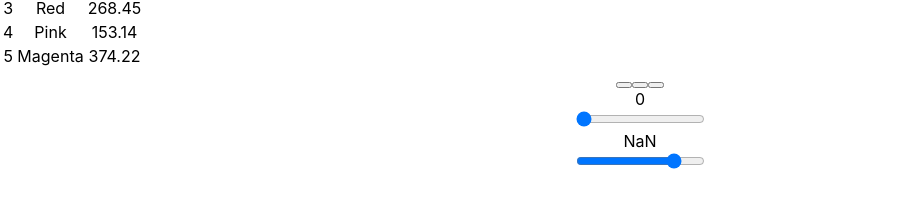
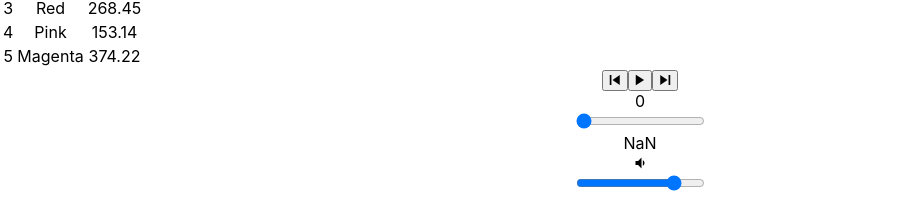
Before and after one commit to 8982osh/bloc-jams-react, a React (Create React App) app: page /album/the-colors in a window 1280 px wide. Shown: the part 589-786 px from the top of the page, without its empty margins (0-899 px from the left). Built offline with nearby package versions, Linux system fonts and the light colour scheme.

Commit message:
Checkpoint player bar: range inputs completed

```diff
--- a/src/components/Album.js
+++ b/src/components/Album.js
@@ -23,14 +23,26 @@ class Album extends Component {
     this.audioElement = document.createElement('audio');
     this.audioElement.src = album.songs[0].audioSrc;
   }
+
   /* update seek bar on playback */
   componentDidMount() {
-    this.audioElement.addEventListener('timeupdate', (e) => {
-      this.setState({ currentTime: this.audioElement.currentTime });
-    });
-    this.audioElement.addEventListener('durationchange', (e) => {
-      this.setState({ duration: this.audioElement.duraction });
-    });
+    this.eventListeners = {
+      timeupdate: e => {
+        this.setState({ currentTime: this.audioElement.currentTime });
+      },
+      durationchange: e => {
+        this.setState({ duration: this.audioElement.duration });
+      }
+    };
+    this.audioElement.addEventListener('timeupdate', this.eventListeners.timeupdate);
+    this.audioElement.addEventListener('durationchange', this.eventListeners.durationchange);
+  }
+
+  /* terminate playback */
+  componentWillUnmount() {
+    this.audioElement.src = null;
+    this.audioElement.removeEventListener('timeupdate', this.eventListeners.timeupdate);
+    this.audioElement.removeEventListener('durationchange', this.eventListeners.durationchange);
   }
 
   play() {
@@ -82,6 +94,13 @@ class Album extends Component {
     const nextSong = this.state.album.songs[nextIndex];
     this.setSong(nextSong);
     this.play();
+  }
+
+  /* change the current time */
+  handleTimeChange(e) {
+    const newTime = this.audioElement.duration * e.target.value;
+    this.audioElement.currentTime = newTime;
+    this.setState({ currentTime: newTime });
   }
 
   /* change icons for hover on and off */
@@ -146,6 +165,7 @@ class Album extends Component {
            handleSongClick={() => this.handleSongClick(this.state.currentSong)}
            handlePrevClick={() => this.handlePrevClick()}
            handleNextClick={() => this.handleNextClick()}
+           handleTimeChange={(e) => this.handleTimeChange(e)}
          />
   	  </section>
   	);
--- a/src/components/PlayerBar.js
+++ b/src/components/PlayerBar.js
@@ -6,13 +6,13 @@ class PlayerBar extends Component {
 	    <section className="player-bar">
 	      <section id="buttons">
 	        <button id="previous" onClick={this.props.handlePrevClick}>
-	          <span className="ion-skip-backward"></span>
+	          <span className="ion-md-skip-backward"></span>
 	        </button>
 	        <button id="play-pause" onClick={this.props.handleSongClick}>
-	          <span className={this.props.isPlaying ? 'ion-pause' : 'ion-play'}></span>
+	          <span className={this.props.isPlaying ? 'ion-md-pause' : 'ion-md-play'}></span>
 	        </button>
 	        <button id="next" onClick={this.props.handleNextClick}>
-	          <span className="ion-skip-forward"></span>
+	          <span className="ion-md-skip-forward"></span>
 	        </button>
 	      </section>
 	      <section id="time-control">
@@ -24,13 +24,14 @@ class PlayerBar extends Component {
 	          max="1"
 	          min="0"
 	          step="0.01"
+	          onChange={this.props.handleTimeChange}
 	        />
 	        <div className="total-time">{this.props.duration}</div>
 	      </section>
 	      <section id="volume-control">
-	        <div className="icon ion-volume-low"></div>
+	        <div className="icon ion-md-volume-low"></div>
 	        <input type="range" className="seek-bar" value="80" />
-	        <div className="icon ion-volume-high"></div>
+	        <div className="icon ion-md-volume-high"></div>
 	      </section>
 	    </section>
 	  );
```
